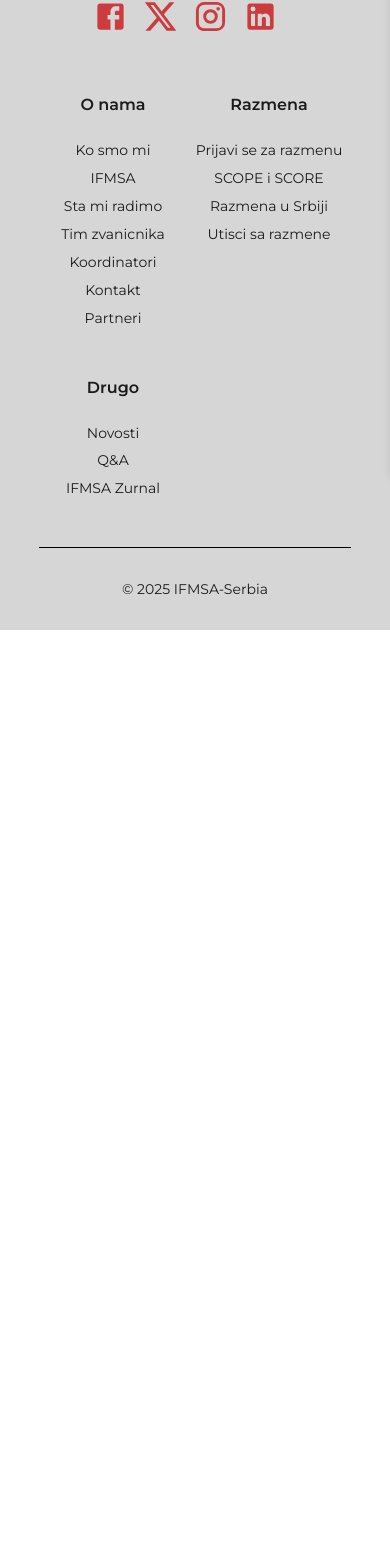
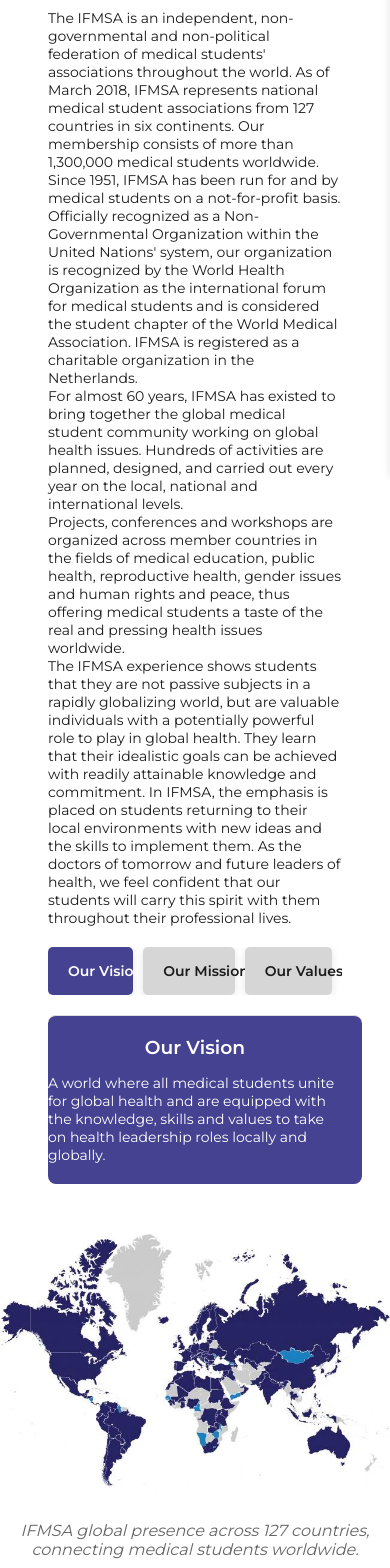
Before and after one commit to marijaandric/ifmsa-site, a React (Vite) app in the folder frontend/: page /ifmsa in a window 390 px wide. Shown: the part 429-1997 px from the top of the page. Before the commit the page ends 1059 px from the top, so only its background shows below. Built offline with nearby package versions, Linux system fonts and the light colour scheme.

Commit message:
Create IFMSA page

```diff
--- a/frontend/src/App.tsx
+++ b/frontend/src/App.tsx
@@ -6,6 +6,7 @@
 import "aos/dist/aos.css";
 import Footer from "./components/Footer/Footer";
 import WhoAreWePage from "./pages/WhoAreWePage/WhoAreWePage";
+import IFMSAPage from "./pages/IFMSAPage/IFMSAPage";
 
 const App = () => {
   useEffect(() => {
@@ -22,6 +23,7 @@
       <Routes>
         <Route path="/" element={<HomePage />} />
         <Route path="/whoAreWe" element={<WhoAreWePage />} />
+        <Route path="/ifmsa" element={<IFMSAPage />} />
       </Routes>
 
       <Footer />
--- a/frontend/src/index.css
+++ b/frontend/src/index.css
@@ -170,6 +170,7 @@
   width: 100%;
   padding: 0;
   margin-bottom: var(--margin-base);
+  color: var(--text-light);
 }
 
 @media (max-width: 1000px) {
--- /dev/null
+++ b/frontend/src/pages/IFMSAPage/IFMSAPage.scss
@@ -0,0 +1,123 @@
+.header-image {
+  position: relative;
+  width: 100%;
+  height: 300px;
+  background-size: cover;
+  background-position: center;
+  margin-bottom: 30px;
+}
+
+.image-overlay {
+  position: absolute;
+  top: 0;
+  left: 0;
+  width: 100%;
+  height: 100%;
+  display: flex;
+  justify-content: center;
+  align-items: center;
+  //   background-color: rgba(0, 0, 0, 0.4);
+}
+
+.tabs-section {
+  display: flex;
+  margin-bottom: 40px;
+}
+
+.tabs-container {
+  display: flex;
+  width: 100%;
+}
+
+.tabs {
+  display: flex;
+  flex-direction: column;
+  width: 30%;
+  padding-right: 20px;
+}
+
+.tab-button {
+  color: var(--text-dark);
+  padding: 15px 20px;
+  margin-bottom: 10px;
+  text-align: left;
+  background: var(--gray);
+  border: none;
+  border-radius: 5px;
+  cursor: pointer;
+  transition: all 0.3s ease;
+}
+
+.tab-button:hover {
+  background: var(--primary-color-light);
+  color: var(--text-light);
+}
+
+.tab-button.active {
+  background: var(--primary-color);
+  color: var(--text-light);
+}
+
+.tab-content {
+  width: 70%;
+  padding: 20px;
+  background-color: var(--primary-color);
+  border-radius: var(--border-radius);
+  color: var(--text-light);
+}
+
+.tab-content h3 {
+  margin-bottom: 15px;
+}
+
+.world-map-image {
+  width: 100%;
+  max-height: 450px;
+  object-fit: contain;
+  border-radius: 8px;
+  margin-bottom: 15px;
+}
+
+.bottom-image-section {
+  margin-top: 40px;
+  text-align: center;
+}
+
+.image-description {
+  font-style: italic;
+  color: #666;
+  margin-top: 10px;
+  font-size: 1rem;
+}
+
+@media (max-width: 768px) {
+  .tabs-container {
+    flex-direction: column;
+  }
+
+  .tabs {
+    width: 100%;
+    flex-direction: row;
+    overflow-x: auto;
+    padding-right: 0;
+    margin-bottom: 20px;
+  }
+
+  .tab-button {
+    margin-right: 10px;
+    margin-bottom: 0;
+    white-space: nowrap;
+  }
+
+  .tab-content {
+    width: 100%;
+    border-left: none;
+    border-top: 1px solid #ddd;
+    padding-left: 0;
+    padding-top: 20px;
+  }
+
+  .header-image {
+    height: 200px;
+  }
+}
--- /dev/null
+++ b/frontend/src/pages/IFMSAPage/IFMSAPage.tsx
@@ -0,0 +1,118 @@
+import { useState } from "react";
+import "./IFMSAPage.scss";
+import ifmsaImg from "../../assets/images/pages/ifmsa.png";
+import worldMap from "../../assets/images/other/ifmsa_world_map.jpeg";
+
+const IFMSAPage = () => {
+  const [activeTab, setActiveTab] = useState(0);
+
+  const tabs = [
+    {
+      title: "Our Vision",
+      content:
+        "A world where all medical students unite for global health and are equipped with the knowledge, skills and values to take on health leadership roles locally and globally.",
+    },
+    {
+      title: "Our Mission",
+      content:
+        "To offer future physicians a comprehensive introduction to global health issues. Through our programming and opportunities, we develop culturally sensitive students of medicine, intent on influencing the transnational inequalities that shape the health of our planet.",
+    },
+    {
+      title: "Our Values",
+      content:
+        "We believe in student potential, volunteerism, health equity, diversity, integrity, solidarity, and professional excellence. These values guide our work and our interactions with partners and communities.",
+    },
+  ];
+
+  return (
+    <div>
+      <div className="title-image-container">
+        <img src={ifmsaImg} alt="IFMSA" className="header-img" />
+        <div className="image-overlay">
+          <h1>Who are we</h1>
+        </div>
+      </div>
+
+      <div
+        className="big-container"
+        data-aos="fade-up"
+        data-aos-duration="1000"
+      >
+        <p>
+          The IFMSA is an independent, non-governmental and non-political
+          federation of medical students' associations throughout the world. As
+          of March 2018, IFMSA represents national medical student associations
+          from 127 countries in six continents. Our membership consists of more
+          than 1,300,000 medical students worldwide.
+        </p>
+        <p>
+          Since 1951, IFMSA has been run for and by medical students on a
+          not-for-profit basis. Officially recognized as a Non-Governmental
+          Organization within the United Nations' system, our organization is
+          recognized by the World Health Organization as the international forum
+          for medical students and is considered the student chapter of the
+          World Medical Association. IFMSA is registered as a charitable
+          organization in the Netherlands.
+        </p>
+        <p>
+          For almost 60 years, IFMSA has existed to bring together the global
+          medical student community working on global health issues. Hundreds of
+          activities are planned, designed, and carried out every year on the
+          local, national and international levels.
+        </p>
+        <p>
+          Projects, conferences and workshops are organized across member
+          countries in the fields of medical education, public health,
+          reproductive health, gender issues and human rights and peace, thus
+          offering medical students a taste of the real and pressing health
+          issues worldwide.
+        </p>
+        <p>
+          The IFMSA experience shows students that they are not passive subjects
+          in a rapidly globalizing world, but are valuable individuals with a
+          potentially powerful role to play in global health. They learn that
+          their idealistic goals can be achieved with readily attainable
+          knowledge and commitment. In IFMSA, the emphasis is placed on students
+          returning to their local environments with new ideas and the skills to
+          implement them. As the doctors of tomorrow and future leaders of
+          health, we feel confident that our students will carry this spirit
+          with them throughout their professional lives.
+        </p>
+      </div>
+
+      <div
+        className="tabs-section big-container"
+        data-aos="fade-up"
+        data-aos-duration="1000"
+      >
+        <div className="tabs-container">
+          <div className="tabs">
+            {tabs.map((tab, index) => (
+              <button
+                key={index}
+                className={`tab-button ${activeTab === index ? "active" : ""}`}
+                onClick={() => setActiveTab(index)}
+              >
+                {tab.title}
+              </button>
+            ))}
+          </div>
+          <div className="tab-content">
+            <h3>{tabs[activeTab].title}</h3>
+            <p>{tabs[activeTab].content}</p>
+          </div>
+        </div>
+      </div>
+
+      <div className="bottom-image-section">
+        <img src={worldMap} alt="IFMSA World Map" className="world-map-image" />
+        <p className="image-description">
+          IFMSA global presence across 127 countries, connecting medical
+          students worldwide.
+        </p>
+      </div>
+    </div>
+  );
+};
+
+export default IFMSAPage;
--- a/frontend/src/pages/WhoAreWePage/WhoAreWePage.scss
+++ b/frontend/src/pages/WhoAreWePage/WhoAreWePage.scss
@@ -7,38 +7,6 @@
   display: flex;
   justify-content: center;
   align-items: center;
-  background-color: rgba(0, 0, 0, 0.4);
-}
-
-.image-overlay h1 {
-  color: white;
-  font-size: 3rem;
-  text-align: center;
-}
-
-.content {
-  margin-bottom: 40px;
-}
-
-.content p,
-.content ul {
-  margin-bottom: 20px;
-  line-height: 1.6;
-}
-
-.content a {
-  color: #0066cc;
-  text-decoration: none;
-}
-
-.content a:hover {
-  text-decoration: underline;
-}
-
-.locations h2 {
-  text-align: center;
-  margin-bottom: 30px;
-  font-size: 2rem;
 }
 
 .city-grid {
--- a/frontend/src/pages/WhoAreWePage/WhoAreWePage.tsx
+++ b/frontend/src/pages/WhoAreWePage/WhoAreWePage.tsx
@@ -8,7 +8,7 @@
 
 const WhoAreWePage = () => {
   return (
-    <div className="who-are-we-page">
+    <div>
       <div className="title-image-container">
         <img src={whoAreWeImg} alt="Who Are We" className="header-img" />
         <div className="image-overlay">
```
Also changed, not shown: frontend/src/assets/images/other/ifmsa_world_map.jpeg (added), frontend/src/assets/images/pages/ifmsa.png (added).
